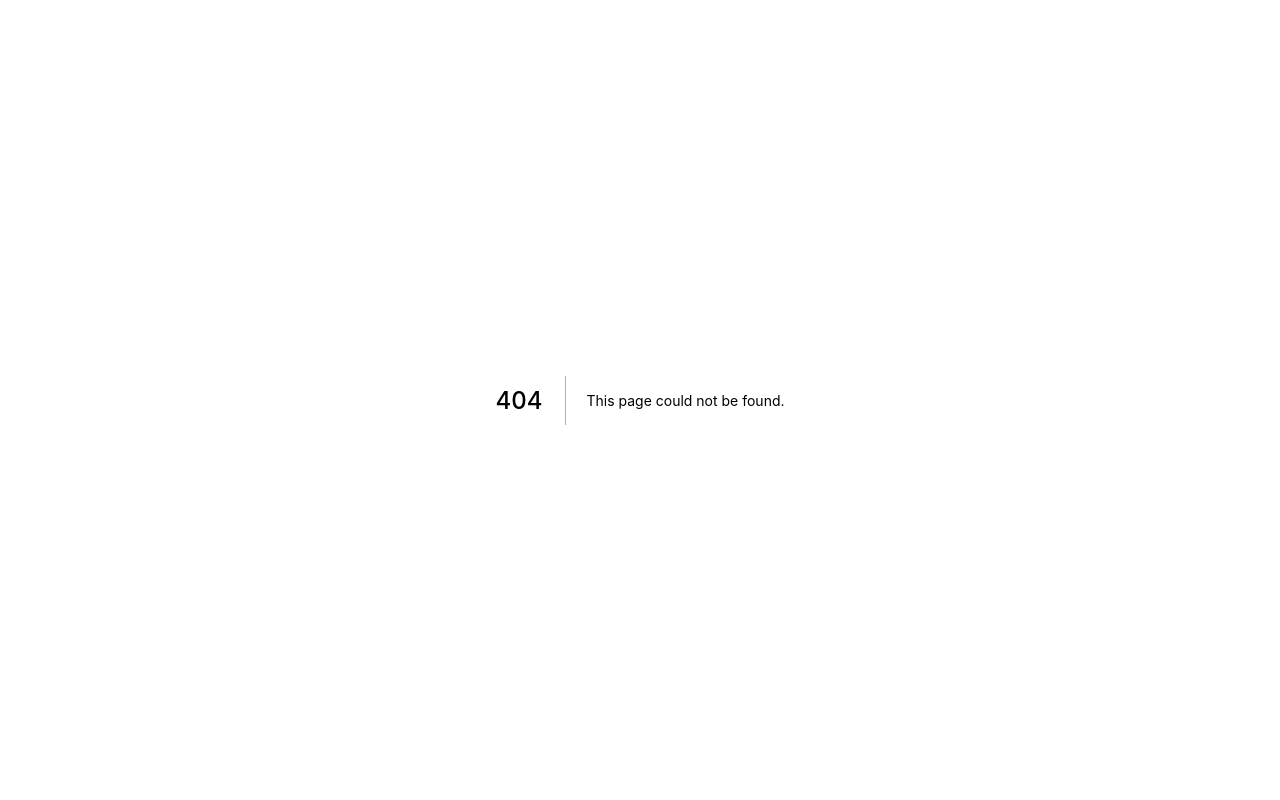
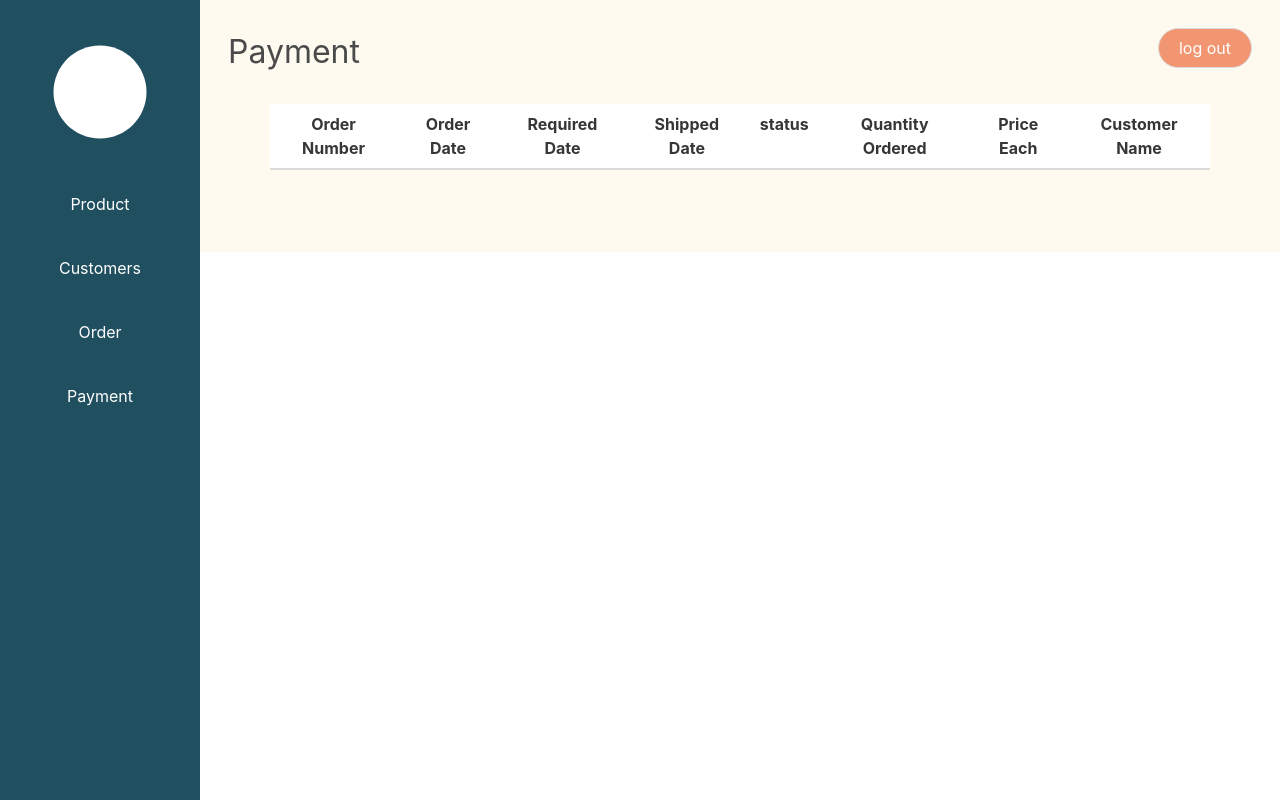
Before and after one commit to tungkraiwit/Gundam-Man, a Next.js app: page /Payment in a window 1280 px wide. Before the commit this address had no page. Built offline with nearby package versions, Linux system fonts and the light colour scheme.

Commit message:
add order date in form-order

```diff
--- a/components/MainMenu.js
+++ b/components/MainMenu.js
@@ -98,6 +98,7 @@ class MainMenu extends React.Component {
             <MainMenuButton title="Product" url="/product" />
             <MainMenuButton title="Customers" url="/customers" />
             <MainMenuButton title="Order" url="/order" />
+            <MainMenuButton title="Payment" url="/Payment" />
           </div>)
       }
 
--- a/components/form-order.js
+++ b/components/form-order.js
@@ -41,8 +41,22 @@ class FormOder extends React.Component {
   render() {
     return (
       <div className="content">
-        <h1 class="label" align="center" style={{ color: "#f19571", fontSize: "25px",marginTop:"15px" }}>Order Products</h1>
+        <h1>Order Products</h1>
         <div style={{ margin: "50px" }}>
+
+          <div class="field is-horizontal">
+            <div class="field-label is-normal">
+              <label class="label">Order Date</label>
+            </div>
+            <div class="field-body">
+              <div class="field">
+                <p class="control is-expanded has-icons-left">
+                  <input onChange={this.onChange} name="OrderDate" class="input" type="date" placeholder="Order Date" />
+                </p>
+              </div>
+            </div>
+          </div>
+
           <div class="field is-horizontal">
             <div class="field-label is-normal">
               <label class="label">Required Date</label>
--- /dev/null
+++ b/pages/Payment.js
@@ -0,0 +1,49 @@
+import React from 'react'
+import Layout from '../components/Layout'
+import Content from '../components/content'
+import Fetch from '../components/fetch'
+import Popup from 'reactjs-popup'
+import FormOrder from '../components/form-order'
+
+
+class Order extends React.Component {
+  constructor(props) {
+    super(props);
+    this.state = { open: false , AddNew: null};
+    this.closeModal = this.closeModal.bind(this);
+  }
+  closeModal() {
+    this.setState({ open: false });
+  }
+  onSubmit = e =>{
+    e.preventDefault()
+    console.log(this.state.AddNew)
+
+  }
+  render() {
+    return (
+      <div>
+        <Layout>
+          <Content title="Payment" />
+
+          <table className="table" style={{margin:"70px",marginTop:"0px"}}>
+            <thead>
+              <tr>
+                <th align="center">Order Number</th>
+                <th align="center">Order Date</th>
+                <th align="center">Required Date</th>
+                <th align="center">Shipped Date</th>
+                <th align="center">status</th>
+                <th align="center">Quantity Ordered</th>
+                <th align="center">Price Each</th>
+                <th align="center">Customer Name</th>
+               </tr>
+              </thead>
+          </table>
+        </Layout>
+      </div>
+    )
+  }
+}
+
+export default Order
```
